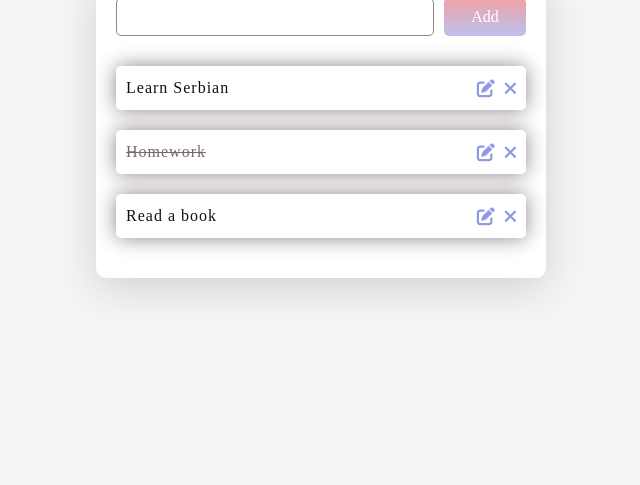
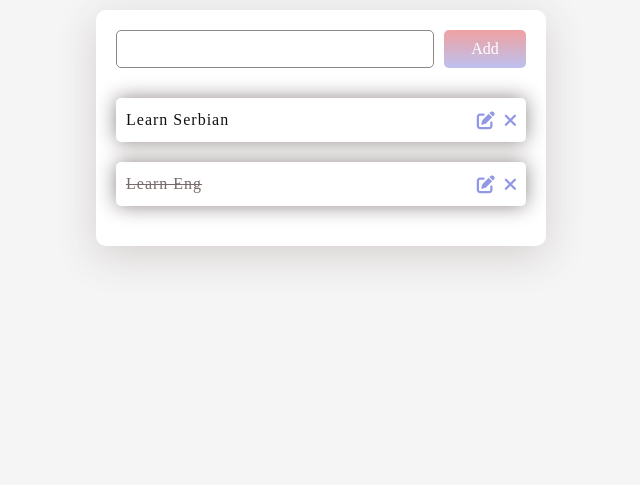
Before and after one commit to georgiiio/todo-list, a plain HTML site: page index.html in a window 1280 px wide. Shown: the part 315-800 px from the top of the page, without its empty margins (319-959 px from the left). Drawn offline with Linux system fonts and the light colour scheme; a web font is replaced by a local one.

Commit message:
render todo-list

```diff
--- a/index.html
+++ b/index.html
@@ -17,37 +17,9 @@
     <button class="add-task-title">Add</button>
   </form>
 
-  <ul class="tasks">
-    <!--<div class="item">
-      <p>new item here</p>
-      <div class="item-btn">
-        <i class="fa-solid fa-pen-to-square"></i>
-        <i class="fa-solid fa-xmark"></i>
-      </div>
-    </div> -->
-    <li class="item">
-      <p>Learn Serbian</p>
-      <div class="item-btn">
-        <i class="fa-solid fa-pen-to-square"></i>
-        <i class="fa-solid fa-xmark"></i>
-      </div>
-    </li>
-    <li class="item completed">
-      <p>Homework</p>
-      <div class="item-btn">
-        <i class="fa-solid fa-pen-to-square"></i>
-        <i class="fa-solid fa-xmark"></i>
-      </div>
-    </li>
-    <li class="item">
-      <p>Read a book</p>
-      <div class="item-btn">
-        <i class="fa-solid fa-pen-to-square"></i>
-        <i class="fa-solid fa-xmark"></i>
-      </div>
-    </li>
+  <ul id = "tasks" class="tasks">
   </ul>
-
 </div>
+<script src="./main.js"></script>
 </body>
 </html>
--- /dev/null
+++ b/main.js
@@ -0,0 +1,30 @@
+const todoList = [
+  {
+    title: 'Learn Serbian',
+    isCompeleted: false,
+  },
+  {
+    title: 'Learn Eng',
+    isCompeleted: true,
+  },
+]
+
+function renderTodoItem (parentElement,todoItem){
+  parentElement.innerHTML = parentElement.innerHTML + `<li class="item ${todoItem.isCompeleted ? 'completed' : ''}">
+  <p>${todoItem.title}</p>
+  <div class="item-btn">
+    <i class="fa-solid fa-pen-to-square"></i>
+    <i class="fa-solid fa-xmark"></i>
+  </div>
+</li>
+`
+}
+
+function onAppReady(){
+  const taskElement = document.querySelector('#tasks');
+  todoList.forEach(function(todoListItem){
+    renderTodoItem(taskElement, todoListItem);
+  })
+}
+
+document.addEventListener('DOMContentLoaded', onAppReady);
```
